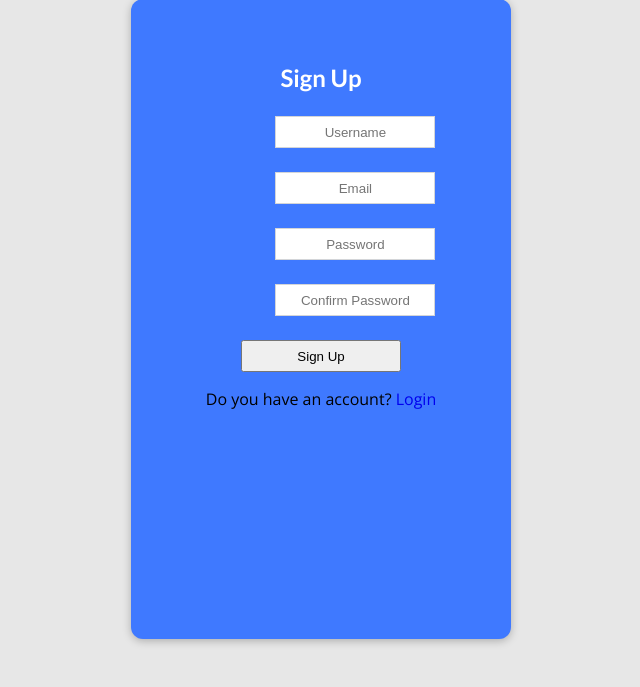
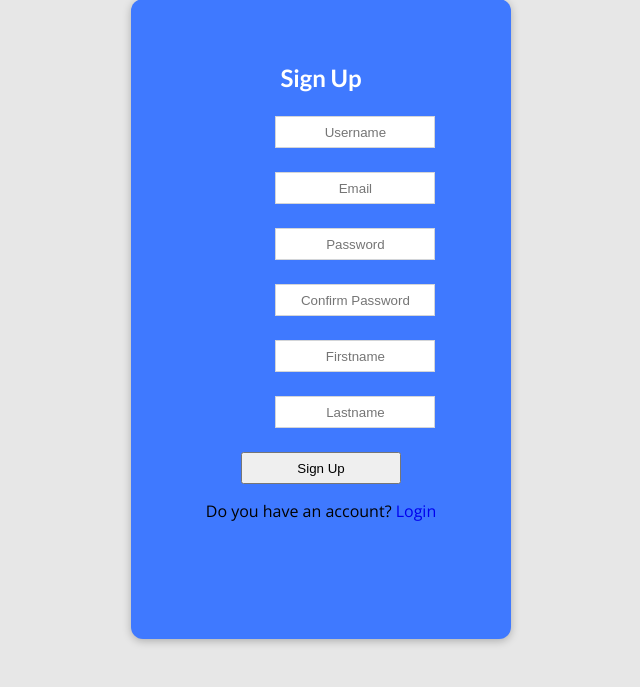
Before and after one commit to amineglr/SWE573_daglarguler, a Django app: template storyTellerApp/templates/storyTellerApp/signup.html in a window 1280 px wide. Shown: the part 200-887 px from the top of the page, without its empty margins (319-959 px from the left). Run offline with Django 3.2, Linux system fonts and the light colour scheme; the template is opened without the code that fills it, so the values that code supplies are empty.

Commit message:
signup additinal fields are added

```diff
--- a/storyTellerApp/static/storyTellerApp/home.css
+++ b/storyTellerApp/static/storyTellerApp/home.css
@@ -36,7 +36,6 @@ body {
   color: rgb(255, 255, 255);
 }
 #recent-stories {
-  background: white;
   margin-top: 10rem;
   margin-left: 10rem;
 }
--- a/storyTellerApp/templates/storyTellerApp/signup.html
+++ b/storyTellerApp/templates/storyTellerApp/signup.html
@@ -30,7 +30,10 @@
                 <input type="text"  name="email" placeholder="Email" class="bg-gray-200 mb-2 shadow-none  dark:bg-gray-800" style="border: 1px solid #d3d5d8 !important;">
                 <input type="password"  name="password" placeholder="Password" class="bg-gray-200 mb-2 shadow-none  dark:bg-gray-800" style="border: 1px solid #d3d5d8 !important;">
                 <input type="password"  name="password2" placeholder="Confirm Password" class="bg-gray-200 mb-2 shadow-none  dark:bg-gray-800" style="border: 1px solid #d3d5d8 !important;">
+                <input type="text" name="firstname" placeholder="Firstname" class="bg-gray-200 mb-2 shadow-none  dark:bg-gray-800" style="border: 1px solid #d3d5d8 !important;">
+                <input type="text" name="lastname" placeholder="Lastname" class="bg-gray-200 mb-2 shadow-none  dark:bg-gray-800" style="border: 1px solid #d3d5d8 !important;">
                 <button type="submit" class="bg-gradient-to-br from-pink-500 py-3 rounded-md text-white text-xl to-red-400 w-full">Sign Up</button>
+
                 <div class="text-center mt-5 space-x-2">
                     <p class="text-base"> Do you have an account? <a href="{% url "login" %}"> Login </a></p>
                 </div>
--- a/storyTellerApp/views.py
+++ b/storyTellerApp/views.py
@@ -42,6 +42,8 @@ def signup(request):
         email= request.POST['email']
         password= request.POST['password']
         password2= request.POST['password2']
+        firstname= request.POST['firstname']
+        lastname= request.POST['lastname']
 
         if password== password2:
             if User.objects.filter(email=email).exists():
@@ -51,11 +53,11 @@ def signup(request):
                 messages.info(request,"Username taken")
                 return redirect('signup')
             else:
-                user = User.objects.create_user(username=username, email=email,password=password)
+                user = User.objects.create_user(username=username, email=email,password=password, first_name=firstname, last_name=lastname)
                 user.save()
 
                 user_model=User.objects.get(username=username)
-                new_profile= Profile.objects.create(user=user_model, id_user=user_model.id)
+                new_profile= Profile.objects.create(user=user_model, id_user=user_model.id, username=user_model.username, first_name=user_model.first_name, last_name=user_model.last_name, email=user_model.email, password=user_model.password )
                 new_profile.save()
                 return redirect('login')
         else:
```
